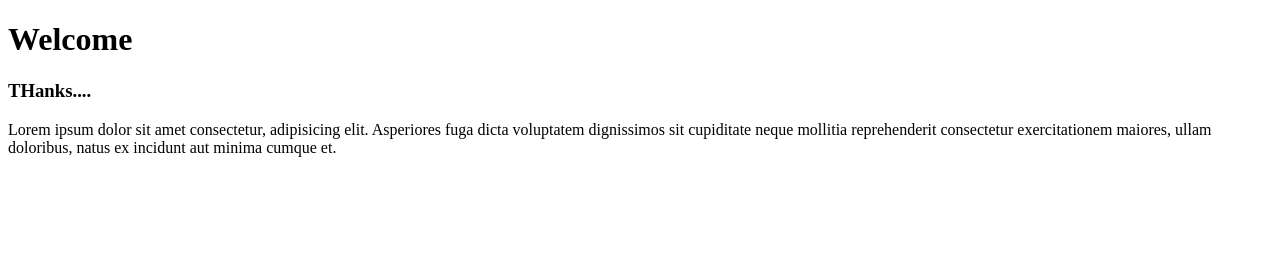
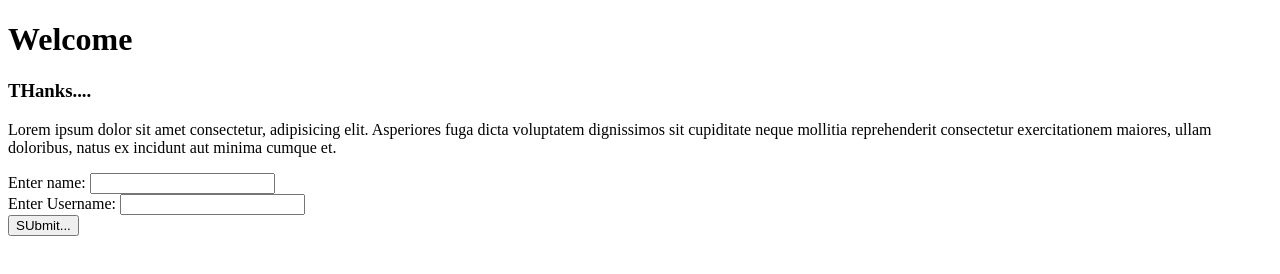
Before and after one commit to meganathan006/Git1, a plain HTML site: page index.html in a window 1280 px wide. Drawn offline with Linux system fonts and the light colour scheme.

Commit message:
added userform

```diff
--- a/index.html
+++ b/index.html
@@ -9,5 +9,20 @@
     <h1>Welcome</h1>
     <h3>THanks....</h3>
     <p>Lorem ipsum dolor sit amet consectetur, adipisicing elit. Asperiores fuga dicta voluptatem dignissimos sit cupiditate neque mollitia reprehenderit consectetur exercitationem maiores, ullam doloribus, natus ex incidunt aut minima cumque et.</p>
+    <div>
+        <form action="">
+            <div>
+                <label for="">Enter name:</label>
+                <input type="text" name="" id="">
+            </div>
+            <div>
+                <label for="">Enter Username:</label>
+                <input type="text">
+            </div>
+            <div>
+                <button>SUbmit...</button>
+            </div>
+        </form>
+    </div>
 </body>
 </html>
```
